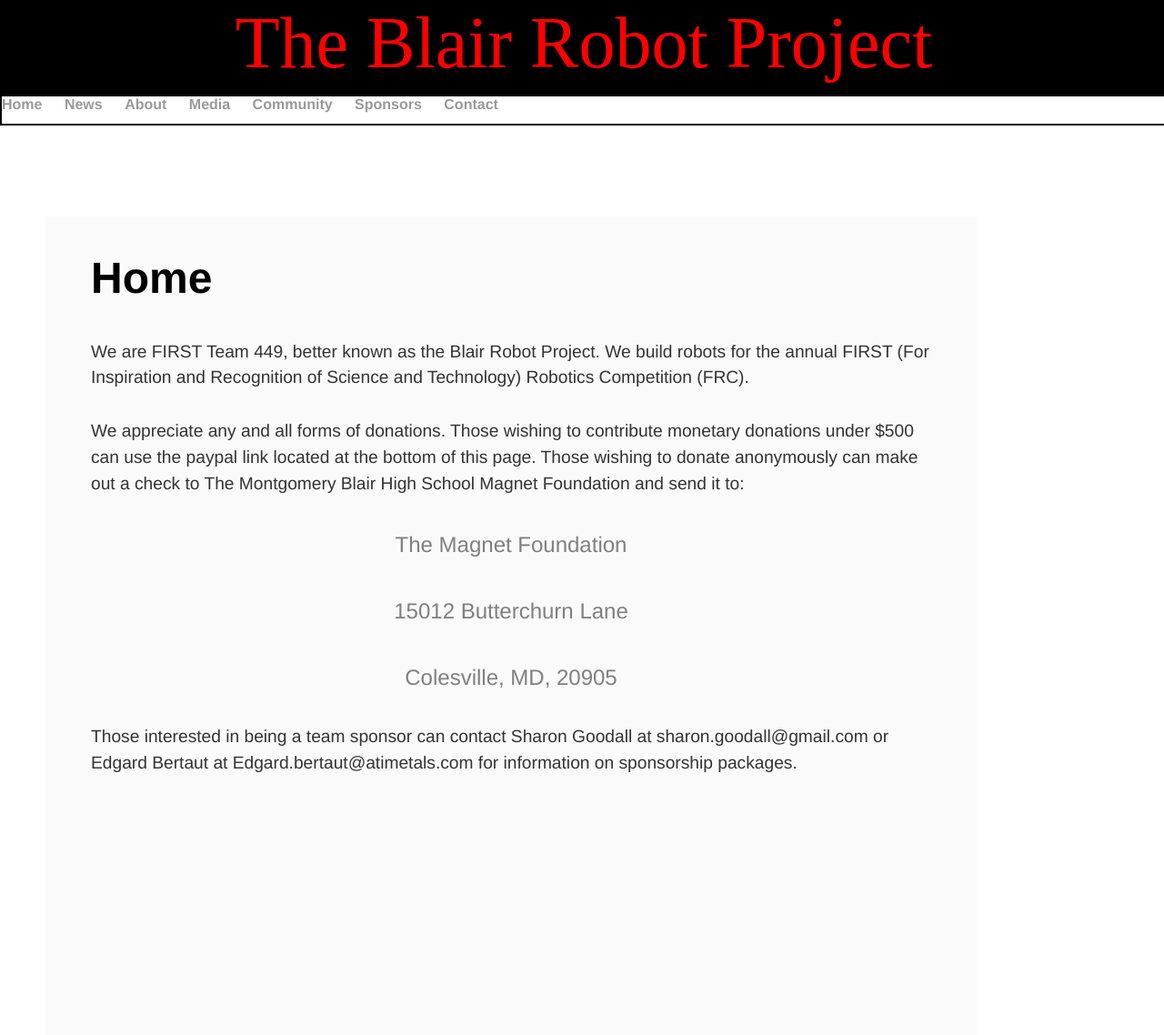
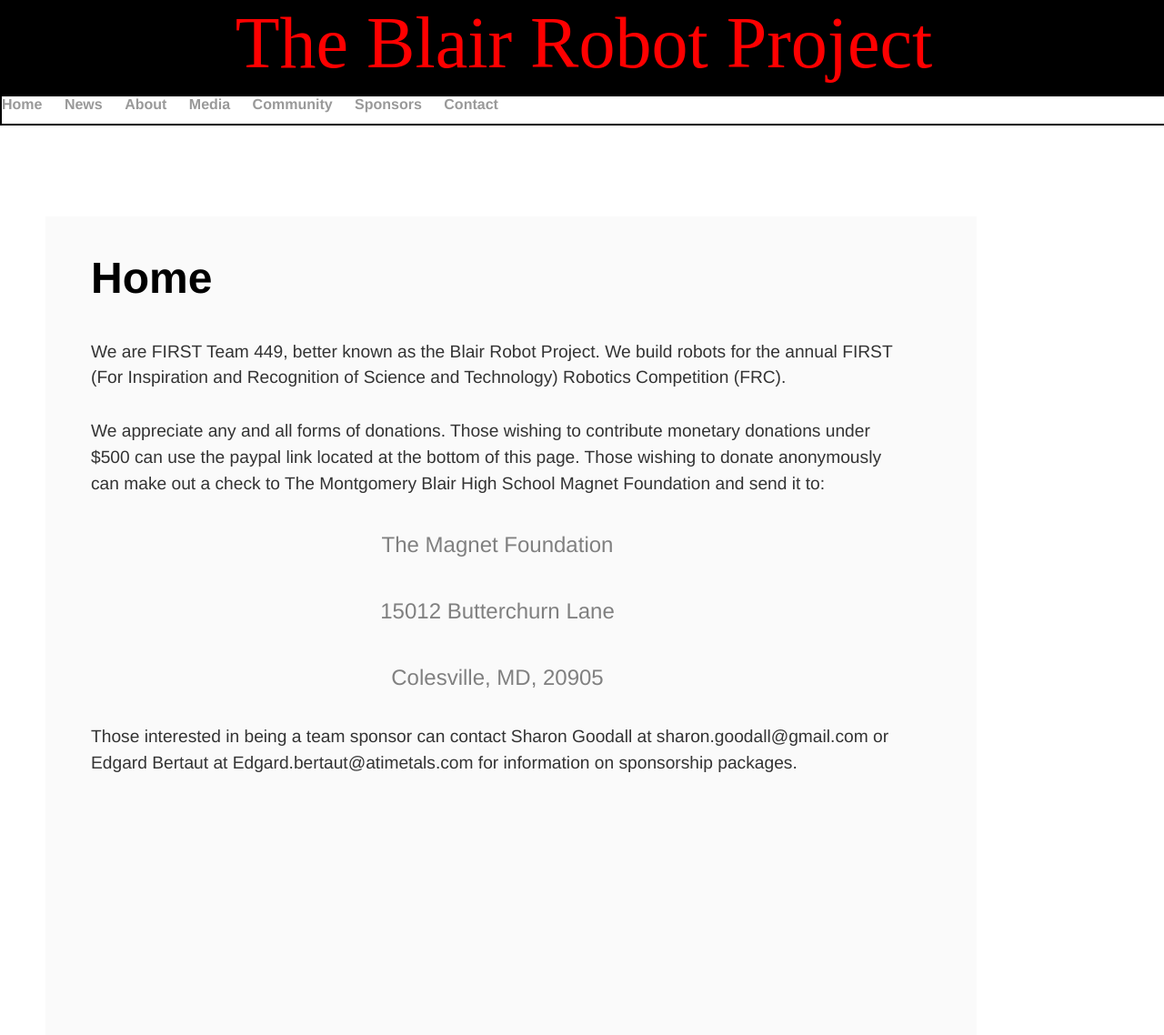
Before and after one commit to mouseythemouse/blair-robot-project.github.io, a Jekyll site: the page built from index.html, in a window 1280 px wide. Shown: the whole page at 91% size. Built offline with Jekyll 4.4.1, drawn with Linux system fonts in a browser that asks for light colours.

Commit message:
Update main.css

```diff
--- a/css/main.css
+++ b/css/main.css
@@ -82,7 +82,7 @@
     color: #333;
     margin-bottom: 30px;
     margin-left: 50px;
-    margin-right: 50px;
+    margin-right: 80px;
     height: 100%;
     font-family: 'Helvetica', 'Arial', 'Sans-Serif';
 }
```
